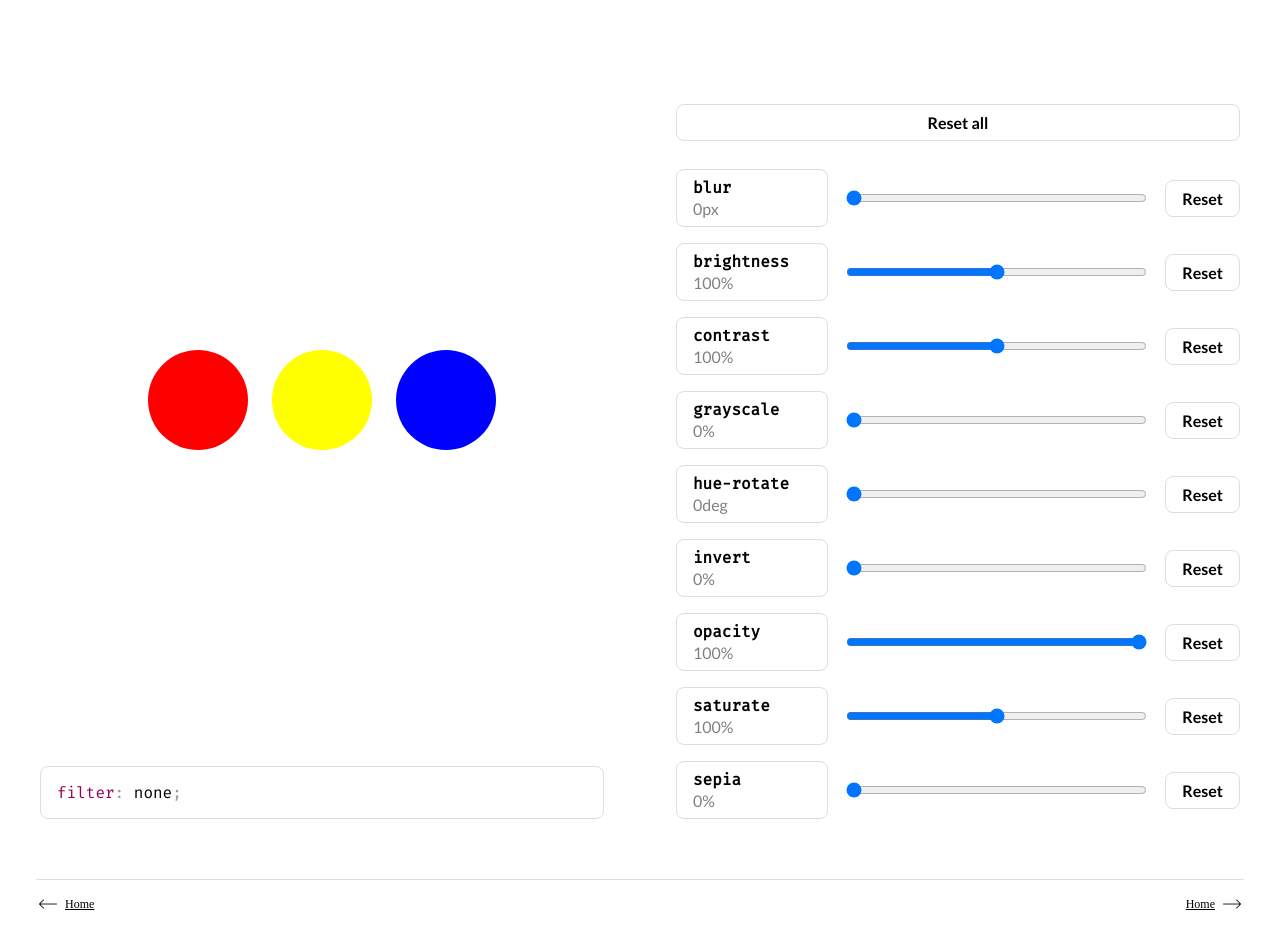
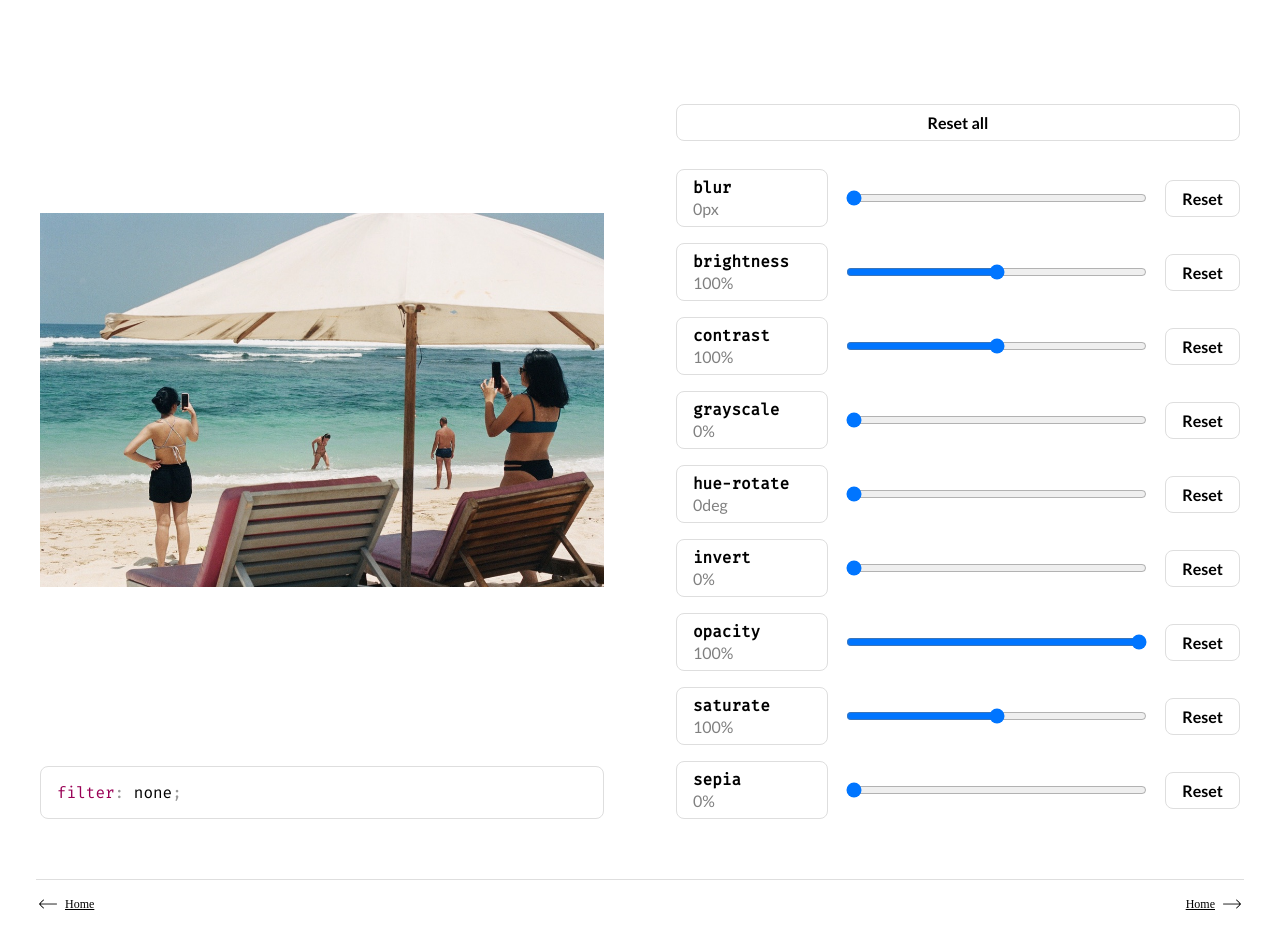
Before and after one commit to safiranugroho/safira.me-11ty, a SvelteKit app: page /filter in a window 1280 px wide. Shown: the top 948 px of the page. Built offline with nearby package versions, Linux system fonts and the light colour scheme.

Commit message:
use picture as the asset instead of shapes

```diff
--- a/src/routes/filter/+page.svelte
+++ b/src/routes/filter/+page.svelte
@@ -3,6 +3,7 @@
   import Prism from 'prismjs';
 
   import Page from '$lib/Page.svelte';
+  import picture from '$lib/assets/filter-picture.jpeg';
 
   /**
    * TODO:
@@ -103,10 +104,8 @@
 <Page>
   <div class="container" slot="content">
     <div class="view-container">
-      <div class="circles" style="--filter: {css}; --dimension: {dimension}px;">
-        <div class="circle red" />
-        <div class="circle yellow" />
-        <div class="circle blue" />
+      <div class="asset" style="--filter: {css};">
+        <img src={picture} class="asset-img" alt="Two people at the beach with a sun umbrella" />
       </div>
       <div class="code-container">
         <div class="code">
@@ -162,37 +161,28 @@
 
   .view-container {
     width: 100%;
-    height: 40vh;
 
     display: grid;
     grid-template-rows: 3fr 1fr;
   }
 
-  .circles {
+  .asset {
     display: flex;
     flex-direction: row;
     justify-content: center;
     align-items: center;
     gap: 24px;
 
-    filter: var(--filter);
+    height: fit-content;
+    margin: auto;
+    overflow: hidden;
   }
 
-  .circle {
-    height: var(--dimension);
-    width: var(--dimension);
+  .asset-img {
+    filter: var(--filter);
 
-    border-radius: 50%;
-  }
-
-  .red {
-    background: red;
-  }
-  .yellow {
-    background: yellow;
-  }
-  .blue {
-    background: blue;
+    max-width: 100%;
+    object-fit: contain;
   }
 
   .code-container {
```
Also changed, not shown: src/lib/assets/filter-picture.jpeg (added).
